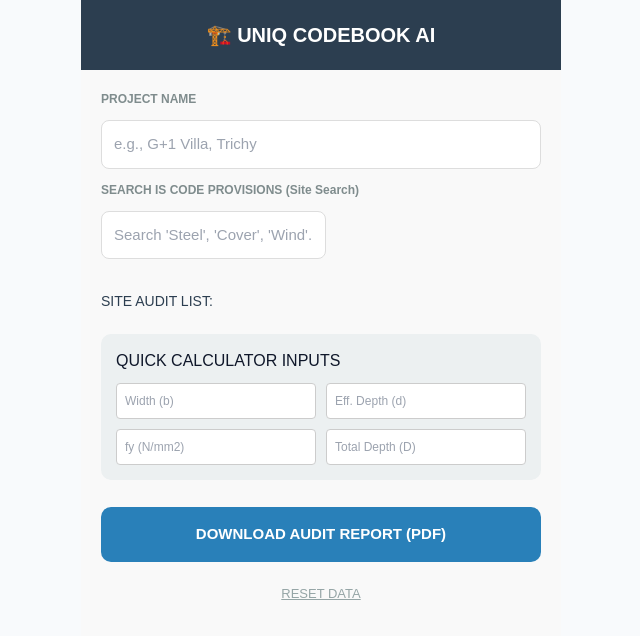
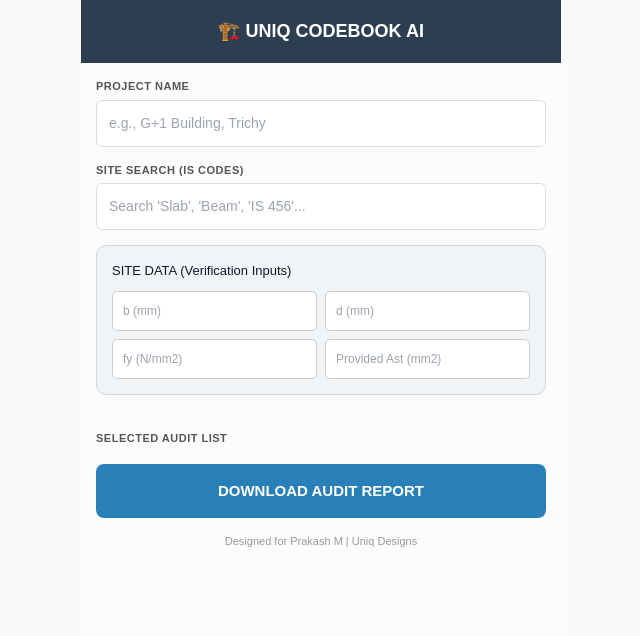
Before and after one commit to Movieeesss/CODEBOOK-APP, a React (Vite) app: page / in a window 1280 px wide. Shown: the top 636 px of the page, without its empty margins (319-959 px from the left). Built offline with nearby package versions, Linux system fonts and the light colour scheme.

Commit message:
Update CODEBOOK.tsx

```diff
--- a/src/CODEBOOK.tsx
+++ b/src/CODEBOOK.tsx
@@ -4,31 +4,24 @@ import autoTable from 'jspdf-autotable';
 
 // --- ENHANCED ENGINEERING DATABASE ---
 const IS_CODE_DATA = [
-  // IS 456: Concrete
   { id: 1, code: "IS 456", clause: "26.5.1.1", topic: "Tension Steel (Beam)", detail: "Min: 0.85*bd/fy | Max: 0.04*bD", type: "calc_tension" },
   { id: 2, code: "IS 456", clause: "26.5.1.2", topic: "Compression Steel (Beam)", detail: "Max area: 0.04*bD", type: "calc_comp" },
   { id: 3, code: "IS 456", clause: "26.5.2.1", topic: "Min Reinforcement (Slab)", detail: "0.12% for HYSD, 0.15% for Mild", type: "calc_slab" },
   { id: 4, code: "IS 456", clause: "Table 16", topic: "Nominal Cover", detail: "Mild: 20mm, Mod: 30mm, Sev: 45mm", type: "info" },
   { id: 5, code: "IS 456", clause: "23.2.1", topic: "Deflection (Span/Depth)", detail: "SS: 20, Cant: 7, Cont: 26", type: "info" },
-
-  // IS 800: Steel
   { id: 6, code: "IS 800", clause: "Table 5", topic: "Safety Factors", detail: "Yielding: 1.10, Buckling: 1.10", type: "info" },
-  { id: 7, code: "IS 800", clause: "3.8", topic: "Slenderness Ratio", detail: "Tension: 400, Compression: 180", type: "info" },
-
-  // IS 875: Loads
-  { id: 8, code: "IS 875-P3", clause: "6.3", topic: "Wind Speed (Vz)", detail: "Vz = Vb * k1 * k2 * k3 * k4", type: "info" },
-  { id: 9, code: "IS 875-P2", clause: "Table 1", topic: "Imposed Load (Residential)", detail: "Rooms: 2.0 kN/m2, Stairs: 3.0 kN/m2", type: "info" }
+  { id: 7, code: "IS 875-P3", clause: "6.3", topic: "Wind Speed (Vz)", detail: "Vz = Vb * k1 * k2 * k3 * k4", type: "info" }
 ];
 
-export default function AdvancedCodeBook() {
+export default function UniqCodeBookApp() {
   const [project, setProject] = useState(localStorage.getItem('cb_project') || '');
   const [searchTerm, setSearchTerm] = useState('');
   const [selectedList, setSelectedList] = useState<any[]>([]);
   const [loading, setLoading] = useState(false);
 
-  // Calculator States
-  const [calcInputs, setCalcInputs] = useState({ b: 230, d: 450, fy: 500, D: 500 });
-  const [calcResult, setCalcResult] = useState<string | null>(null);
+  // Advanced Logic States
+  const [calcInputs, setCalcInputs] = useState({ b: 230, d: 450, fy: 500, D: 500, providedAst: 0 });
+  const [designStatus, setDesignStatus] = useState<{ status: string, msg: string } | null>(null);
 
   useEffect(() => { localStorage.setItem('cb_project', project); }, [project]);
 
@@ -43,81 +36,95 @@ export default function AdvancedCodeBook() {
 
   const addClause = (item: any) => {
     if (!selectedList.find(c => c.id === item.id)) {
-      setSelectedList([...selectedList, item]);
+      setSelectedList([...selectedList, { ...item, verification: "Not Checked" }]);
       setSearchTerm('');
     }
   };
 
-  // --- AUTOMATED CALCULATION LOGIC ---
-  const runQuickCalc = (type: string) => {
-    const { b, d, fy, D } = calcInputs;
-    let res = "";
-    if (type === "calc_tension") {
+  // --- CORE DESIGN VERIFIER LOGIC ---
+  const runVerification = (item: any) => {
+    const { b, d, fy, D, providedAst } = calcInputs;
+    let result = { status: "CHECKED ✅", msg: "Information verified." };
+
+    if (item.type === "calc_tension") {
       const minAst = (0.85 * b * d) / fy;
-      res = `Min Ast required: ${minAst.toFixed(2)} mm²`;
-    } else if (type === "calc_slab") {
-      const minAstSlab = (0.0012 * b * D); // For HYSD
-      res = `Min Ast (HYSD): ${minAstSlab.toFixed(2)} mm² per meter`;
-    } else if (type === "calc_comp") {
       const maxAst = 0.04 * b * D;
-      res = `Max Steel Limit: ${maxAst.toFixed(2)} mm²`;
+      if (providedAst < minAst) {
+        result = { status: "FAIL ❌", msg: `Min Steel ${minAst.toFixed(0)}mm² venum. Site-la kammiya irukku.` };
+      } else if (providedAst > maxAst) {
+        result = { status: "FAIL ❌", msg: "Steel Limit thaandiruchu (Max 4%)." };
+      } else {
+        result = { status: "SAFE ✅", msg: "Reinforcement limits-kulla irukku." };
+      }
+    } else if (item.type === "calc_slab") {
+        const minAstSlab = (0.0012 * b * D);
+        result = providedAst >= minAstSlab
+            ? { status: "SAFE ✅", msg: "Slab reinforcement safe." }
+            : { status: "FAIL ❌", msg: `Min ${minAstSlab.toFixed(0)}mm² required.` };
     }
-    setCalcResult(res);
+
+    setDesignStatus(result);
+    // Update the specific item in selected list with the result
+    setSelectedList(prev => prev.map(s => s.id === item.id ? { ...s, verification: result.status, remark: result.msg } : s));
   };
 
   const generateReport = async () => {
-    if (!project || selectedList.length === 0) return alert("Fill project name and select clauses!");
+    if (!project || selectedList.length === 0) return alert("Fill project details!");
     setLoading(true);
     const doc = new jsPDF();
 
-    // Header
+    // Professional Header
     doc.setFillColor(41, 128, 185);
-    doc.rect(0, 0, 210, 35, 'F');
+    doc.rect(0, 0, 210, 40, 'F');
     doc.setTextColor(255, 255, 255);
     doc.setFontSize(22);
-    doc.text("DESIGN COMPLIANCE AUDIT", 105, 18, { align: 'center' });
+    doc.text("UNIQ DESIGNS - STRUCTURAL AUDIT", 105, 18, { align: 'center' });
     doc.setFontSize(10);
-    doc.text(`UNIQ DESIGNS - TRICHY | Date: ${new Date().toLocaleDateString()}`, 105, 28, { align: 'center' });
+    doc.text("Tiruchirappalli, Tamil Nadu | Automated Design Compliance", 105, 28, { align: 'center' });
+    doc.text(`Project: ${project.toUpperCase()} | Date: ${new Date().toLocaleDateString()}`, 105, 35, { align: 'center' });
 
-    // Project Table
+    // Design Audit Table
     autoTable(doc, {
-      startY: 40,
-      body: [['PROJECT:', project.toUpperCase()], ['CONSULTANT:', 'UNIQ DESIGNS / PRAKASH M']],
-      theme: 'plain',
-      styles: { fontStyle: 'bold', fontSize: 12 }
+      startY: 45,
+      head: [['CODE', 'CLAUSE', 'TOPIC', 'MANDATORY PROVISION', 'SITE STATUS']],
+      body: selectedList.map(c => [
+        c.code,
+        c.clause,
+        c.topic,
+        c.detail,
+        c.verification || "Not Checked"
+      ]),
+      headStyles: { fillColor: [44, 62, 80] },
+      columnStyles: { 4: { fontStyle: 'bold' } },
+      styles: { fontSize: 8 }
     });
 
-    // Main Clause Table
-    autoTable(doc, {
-      startY: (doc as any).lastAutoTable.finalY + 10,
-      head: [['CODE', 'CLAUSE', 'TOPIC', 'MANDATORY PROVISION']],
-      body: selectedList.map(c => [c.code, c.clause, c.topic, c.detail]),
-      headStyles: { fillColor: [44, 62, 80] },
-      styles: { fontSize: 9 }
+    // Add remarks section if failures exist
+    const finalY = (doc as any).lastAutoTable.finalY + 10;
+    doc.setTextColor(0,0,0);
+    doc.setFontSize(10);
+    doc.text("ENGINEER'S REMARKS & SITE OBSERVATIONS:", 14, finalY);
+    selectedList.forEach((item, index) => {
+        if(item.remark) doc.text(`- ${item.clause}: ${item.remark}`, 14, finalY + 7 + (index * 6));
     });
 
-    doc.save(`${project}_Audit_Report.pdf`);
+    doc.save(`${project}_Structural_Audit.pdf`);
     setLoading(false);
   };
 
   return (
     <div style={containerStyle}>
-      <header style={headerStyle}>
-        <span>🏗️ UNIQ CODEBOOK AI</span>
-      </header>
+      <header style={headerStyle}>🏗️ UNIQ CODEBOOK AI</header>
 
       <div style={cardStyle}>
-        <label style={labelStyle}>PROJECT NAME</label>
-        <input style={inputStyle} value={project} onChange={e => setProject(e.target.value)} placeholder="e.g., G+1 Villa, Trichy" />
+        <div style={inputGroup}>
+          <label style={labelStyle}>PROJECT NAME</label>
+          <input style={inputStyle} value={project} onChange={e => setProject(e.target.value)} placeholder="e.g., G+1 Building, Trichy" />
+        </div>
 
-        <label style={labelStyle}>SEARCH IS CODE PROVISIONS (Site Search)</label>
-        <div style={{position: 'relative'}}>
-          <input
-            style={inputStyle}
-            value={searchTerm}
-            onChange={e => setSearchTerm(e.target.value)}
-            placeholder="Search 'Steel', 'Cover', 'Wind'..."
-          />
+        <div style={inputGroup}>
+          <label style={labelStyle}>SITE SEARCH (IS CODES)</label>
+          <input style={inputStyle} value={searchTerm} onChange={e => setSearchTerm(e.target.value)} placeholder="Search 'Slab', 'Beam', 'IS 456'..." />
           {filteredSuggestions.length > 0 && (
             <div style={dropdownStyle}>
               {filteredSuggestions.map(item => (
@@ -129,56 +136,60 @@ export default function AdvancedCodeBook() {
           )}
         </div>
 
-        {/* SELECTED CLAUSES & CALC INTERFACE */}
-        <div style={{marginTop: '20px'}}>
-          <h4 style={{fontSize: '14px', color: '#2c3e50'}}>SITE AUDIT LIST:</h4>
+        {/* INPUTS FOR CALCULATION */}
+        <div style={calcBox}>
+            <h5 style={{margin:'0 0 10px 0', fontSize:'13px'}}>SITE DATA (Verification Inputs)</h5>
+            <div style={gridInputs}>
+                <input type="number" placeholder="b (mm)" style={smallInput} onChange={e => setCalcInputs({...calcInputs, b: +e.target.value})} />
+                <input type="number" placeholder="d (mm)" style={smallInput} onChange={e => setCalcInputs({...calcInputs, d: +e.target.value})} />
+                <input type="number" placeholder="fy (N/mm2)" style={smallInput} onChange={e => setCalcInputs({...calcInputs, fy: +e.target.value})} />
+                <input type="number" placeholder="Provided Ast (mm2)" style={smallInput} onChange={e => setCalcInputs({...calcInputs, providedAst: +e.target.value})} />
+            </div>
+        </div>
+
+        <div style={{marginTop: '15px'}}>
+          <label style={labelStyle}>SELECTED AUDIT LIST</label>
           {selectedList.map(item => (
-            <div key={item.id} style={badgeStyle}>
-              <div>
-                <b>{item.clause}</b>: {item.topic}
+            <div key={item.id} style={itemCard}>
+              <div style={{flex: 1}}>
+                <div style={{fontSize:'14px', fontWeight:'bold'}}>{item.clause}: {item.topic}</div>
+                <div style={{fontSize:'11px', color:'#666'}}>{item.detail}</div>
+                <div style={{marginTop:'5px', fontWeight:'bold', color: item.verification.includes('FAIL') ? 'red' : 'green'}}>
+                    Status: {item.verification}
+                </div>
+              </div>
+              <div style={{display:'flex', flexDirection:'column', gap:'5px'}}>
                 {item.type.startsWith('calc') && (
-                  <button onClick={() => runQuickCalc(item.type)} style={calcBtn}>Calculate Result</button>
+                    <button onClick={() => runVerification(item)} style={verifyBtn}>VERIFY</button>
                 )}
+                <button onClick={() => setSelectedList(selectedList.filter(s => s.id !== item.id))} style={removeBtn}>Remove</button>
               </div>
-              <button onClick={() => setSelectedList(selectedList.filter(s => s.id !== item.id))} style={{border:'none', background:'none', color:'red'}}>×</button>
             </div>
           ))}
         </div>
 
-        {/* INTERACTIVE CALCULATOR PANEL */}
-        <div style={calcPanel}>
-           <h5 style={{margin: '0 0 10px 0'}}>QUICK CALCULATOR INPUTS</h5>
-           <div style={{display: 'grid', gridTemplateColumns: '1fr 1fr', gap: '10px'}}>
-              <input type="number" placeholder="Width (b)" style={smallInput} onChange={e => setCalcInputs({...calcInputs, b: +e.target.value})} />
-              <input type="number" placeholder="Eff. Depth (d)" style={smallInput} onChange={e => setCalcInputs({...calcInputs, d: +e.target.value})} />
-              <input type="number" placeholder="fy (N/mm2)" style={smallInput} onChange={e => setCalcInputs({...calcInputs, fy: +e.target.value})} />
-              <input type="number" placeholder="Total Depth (D)" style={smallInput} onChange={e => setCalcInputs({...calcInputs, D: +e.target.value})} />
-           </div>
-           {calcResult && <div style={resultBox}>✅ {calcResult}</div>}
-        </div>
-
         <button onClick={generateReport} disabled={loading} style={mainBtn}>
-          {loading ? "GENERATING..." : "DOWNLOAD AUDIT REPORT (PDF)"}
+          {loading ? "GENERATING..." : "DOWNLOAD AUDIT REPORT"}
         </button>
-
-        <button onClick={() => {setSelectedList([]); localStorage.clear(); setCalcResult(null);}} style={resetBtn}>RESET DATA</button>
+        <p style={{textAlign:'center', fontSize:'11px', color:'#999'}}>Designed for Prakash M | Uniq Designs</p>
       </div>
     </div>
   );
 }
 
-// --- STYLING (Lag-Free Mobile First) ---
-const containerStyle: React.CSSProperties = { maxWidth: '480px', margin: '0 auto', backgroundColor: '#f9f9f9', minHeight: '100vh', fontFamily: 'sans-serif' };
-const headerStyle: React.CSSProperties = { backgroundColor: '#2c3e50', color: 'white', padding: '20px', textAlign: 'center', fontWeight: 'bold', fontSize: '20px' };
-const cardStyle: React.CSSProperties = { padding: '20px', display: 'flex', flexDirection: 'column', gap: '12px' };
-const labelStyle: React.CSSProperties = { fontSize: '12px', fontWeight: 'bold', color: '#7f8c8d' };
-const inputStyle: React.CSSProperties = { padding: '12px', borderRadius: '8px', border: '1px solid #ddd', fontSize: '15px' };
-const dropdownStyle: React.CSSProperties = { position: 'absolute', width: '100%', backgroundColor: 'white', border: '1px solid #ddd', zIndex: 100, maxHeight: '200px', overflowY: 'auto', borderRadius: '8px', boxShadow: '0 4px 6px rgba(0,0,0,0.1)' };
-const itemStyle: React.CSSProperties = { padding: '12px', borderBottom: '1px solid #eee', cursor: 'pointer', fontSize: '13px' };
-const badgeStyle: React.CSSProperties = { display: 'flex', justifyContent: 'space-between', backgroundColor: 'white', padding: '12px', borderRadius: '8px', marginBottom: '8px', borderLeft: '4px solid #3498db', boxShadow: '0 2px 4px rgba(0,0,0,0.05)' };
-const calcBtn: React.CSSProperties = { marginLeft: '10px', padding: '4px 8px', fontSize: '11px', backgroundColor: '#27ae60', color: 'white', border: 'none', borderRadius: '4px' };
-const calcPanel: React.CSSProperties = { backgroundColor: '#ecf0f1', padding: '15px', borderRadius: '10px', marginTop: '10px' };
-const smallInput: React.CSSProperties = { padding: '8px', border: '1px solid #ccc', borderRadius: '4px', fontSize: '12px' };
-const resultBox: React.CSSProperties = { marginTop: '10px', padding: '10px', backgroundColor: '#d4edda', color: '#155724', borderRadius: '6px', fontWeight: 'bold', fontSize: '13px' };
-const mainBtn: React.CSSProperties = { marginTop: '15px', padding: '16px', backgroundColor: '#2980b9', color: 'white', border: 'none', borderRadius: '10px', fontWeight: 'bold', fontSize: '15px', cursor: 'pointer' };
-const resetBtn: React.CSSProperties = { background: 'none', border: 'none', color: '#95a5a6', textDecoration: 'underline', marginTop: '10px', fontSize: '13px' };
+// --- STYLING (Optimized for On-Site Use) ---
+const containerStyle: React.CSSProperties = { maxWidth: '480px', margin: '0 auto', backgroundColor: '#fcfcfc', minHeight: '100vh', fontFamily: 'sans-serif' };
+const headerStyle: React.CSSProperties = { backgroundColor: '#2c3e50', color: '#fff', padding: '18px', textAlign: 'center', fontWeight: 'bold', fontSize: '18px' };
+const cardStyle: React.CSSProperties = { padding: '15px', display: 'flex', flexDirection: 'column', gap: '15px' };
+const inputGroup: React.CSSProperties = { display: 'flex', flexDirection: 'column', gap: '5px', position: 'relative' };
+const labelStyle: React.CSSProperties = { fontSize: '11px', fontWeight: 'bold', color: '#555', letterSpacing: '0.5px' };
+const inputStyle: React.CSSProperties = { padding: '12px', borderRadius: '6px', border: '1px solid #ddd', fontSize: '14px' };
+const dropdownStyle: React.CSSProperties = { position: 'absolute', top: '55px', width: '100%', backgroundColor: 'white', zIndex: 10, border: '1px solid #ddd', borderRadius: '6px', boxShadow: '0 4px 10px rgba(0,0,0,0.1)' };
+const itemStyle: React.CSSProperties = { padding: '10px', borderBottom: '1px solid #eee', fontSize: '13px', cursor: 'pointer' };
+const itemCard: React.CSSProperties = { display: 'flex', backgroundColor: '#fff', padding: '12px', borderRadius: '8px', border: '1px solid #eee', marginBottom: '10px', boxShadow: '0 2px 5px rgba(0,0,0,0.03)' };
+const calcBox: React.CSSProperties = { backgroundColor: '#f0f4f7', padding: '15px', borderRadius: '10px', border: '1px solid #d1d9e0' };
+const gridInputs: React.CSSProperties = { display: 'grid', gridTemplateColumns: '1fr 1fr', gap: '8px' };
+const smallInput: React.CSSProperties = { padding: '10px', borderRadius: '5px', border: '1px solid #ccc', fontSize: '12px' };
+const verifyBtn: React.CSSProperties = { backgroundColor: '#27ae60', color: 'white', border: 'none', padding: '8px 12px', borderRadius: '5px', fontSize: '11px', fontWeight: 'bold', cursor: 'pointer' };
+const removeBtn: React.CSSProperties = { color: '#e74c3c', fontSize: '11px', background: 'none', border: 'none', cursor: 'pointer' };
+const mainBtn: React.CSSProperties = { backgroundColor: '#2980b9', color: 'white', padding: '16px', border: 'none', borderRadius: '8px', fontWeight: 'bold', fontSize: '15px', cursor: 'pointer' };
```
